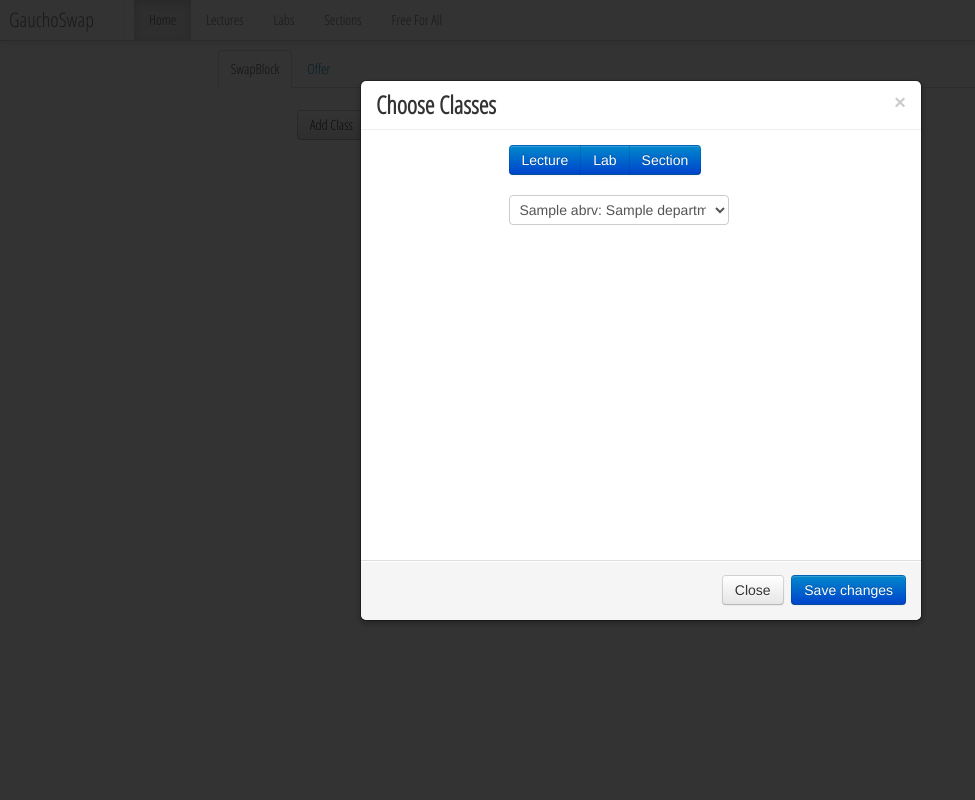
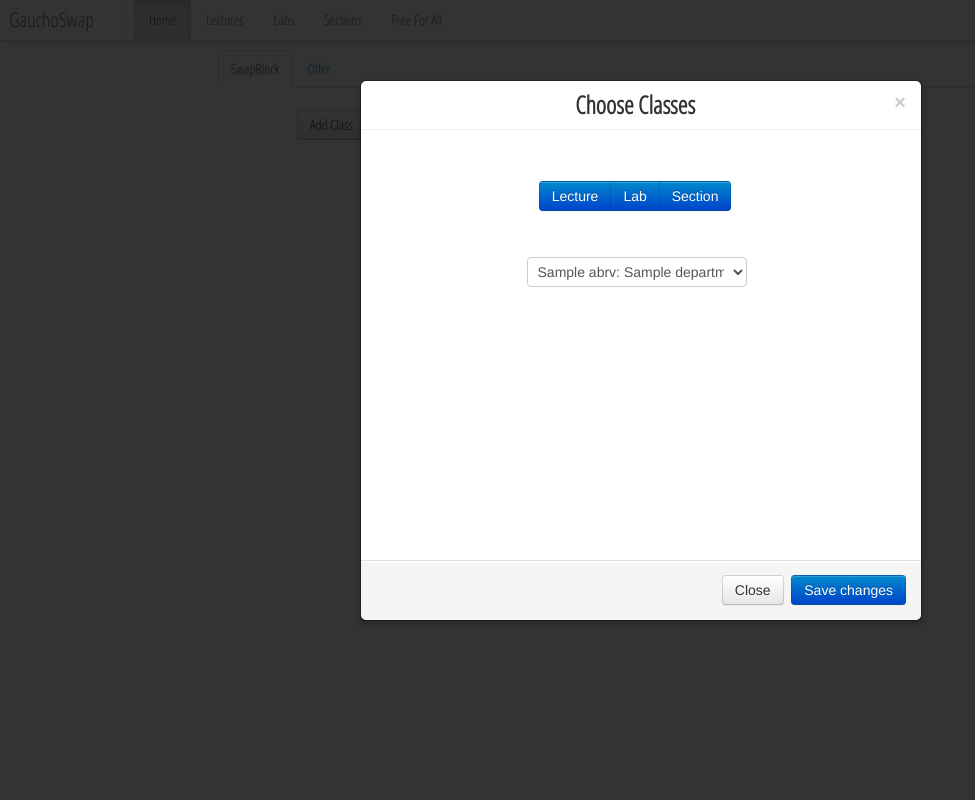
Before and after one commit to Roasbeef/GauchoSwap, a Flask app: template gauchoswap/templates/user.html in a window 1280 px wide, after a click on "Add Class". Shown: the whole page, without its empty margins (0-975 px from the left). Run offline with Flask 2, Linux system fonts and the light colour scheme; the template is opened without the code that fills it: most values are stand-ins (such as "Sample title", 1, 10 or a date in 2020); some libraries are stand-ins or nearby versions.

Commit message:
CSS naming conventions and updating styles

```diff
--- a/gauchoswap/static/style.css
+++ b/gauchoswap/static/style.css
@@ -101,18 +101,17 @@ body {
 
 }
 
-
-#departmentList{
-    position: absolute;
-    text-align:center;
-    top: 15%;
-}
-
-#choose-class-title {
+.choose-class-title {
     text-align: center !important;
 }
 
-#selectClassButtons {
-    position: absolute;
-    text-align:center;
+#department-list{
+    margin-left: 28.4%;
+    margin-top: 7%;
 }
+
+#class-type-toggle-buttons {
+    padding: 9px;
+    margin-top: 5%;
+    margin-left: 29%;
+}
--- a/gauchoswap/templates/user.html
+++ b/gauchoswap/templates/user.html
@@ -23,23 +23,20 @@
             <div id="myModal" class="modal hide fade" tabindex="-1" role="dialog" aria-labelledby="myModalLabel" aria-hidden="true">
               <div class="modal-header">
 		<button type="button" class="close" data-dismiss="modal" aria-hidden="true">×</button>
-		<h3 id="myModalLabel choose-class-title">Choose Classes</h3>
+		<h3 id="myModalLabel" class="choose-class-title">Choose Classes</h3>
               </div>
               <div id="myModalBody" class="modal-body">
-
-		<div class="classSelect">
-                  <div id="selectClassButtons" class="btn-group" data-toggle="buttons-radio">
+                  <div id="class-type-toggle-buttons" class="btn-group" data-toggle="buttons-radio">
                       <button type="button" class="btn btn-primary class_button">Lecture</button>
                       <button type="button" class="btn btn-primary class_button">Lab</button>
                       <button type="button" class="btn btn-primary class_button">Section</button>
                   </div>
 
-                  <select id="departmentList">
+                  <select id="department-list">
                       {% for abrv, department in departments %}
                           <option value="{{ department }}">{{ abrv }}: {{ department }}</option>
                       {% endfor %}
                   </select>
-		</div>
               </div>
               <div class="modal-footer">
 		<button class="btn" data-dismiss="modal" aria-hidden="true">Close</button>
```
Lines whose indentation alone changed are shown as unchanged.
